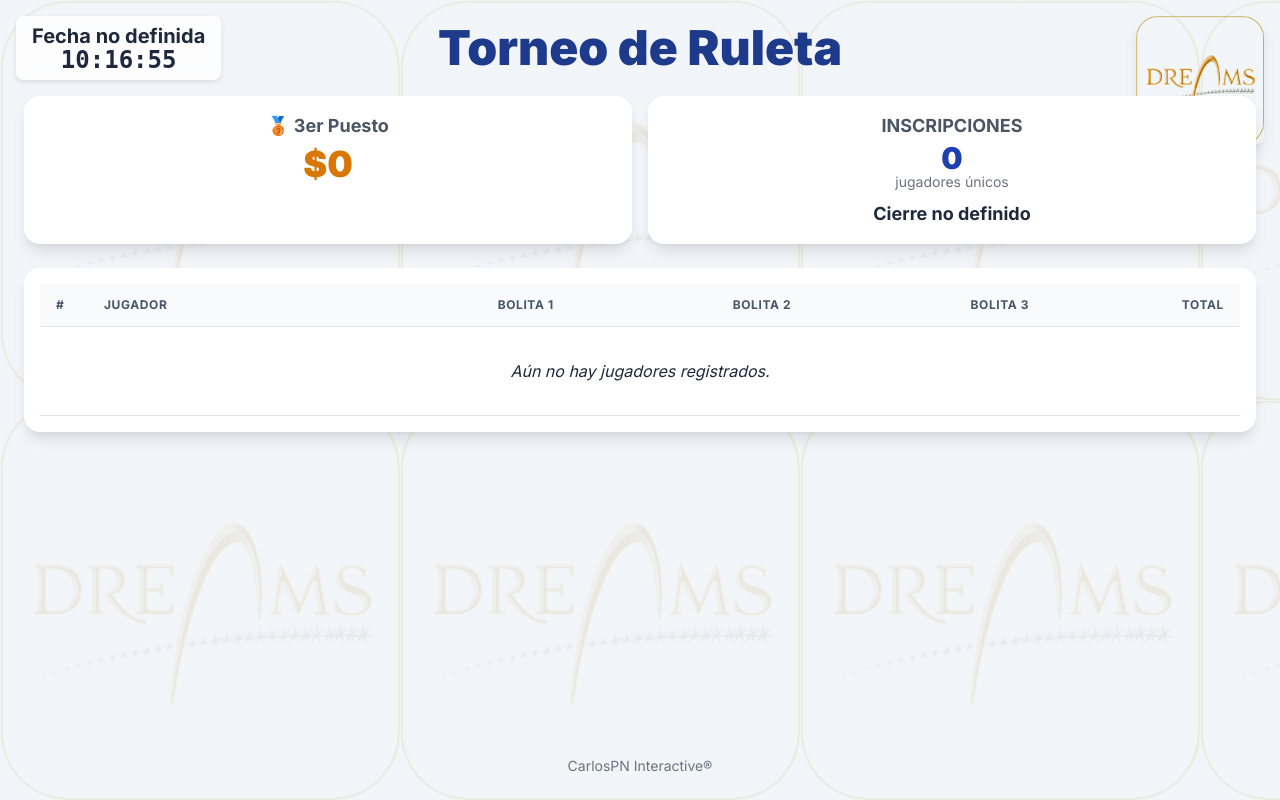
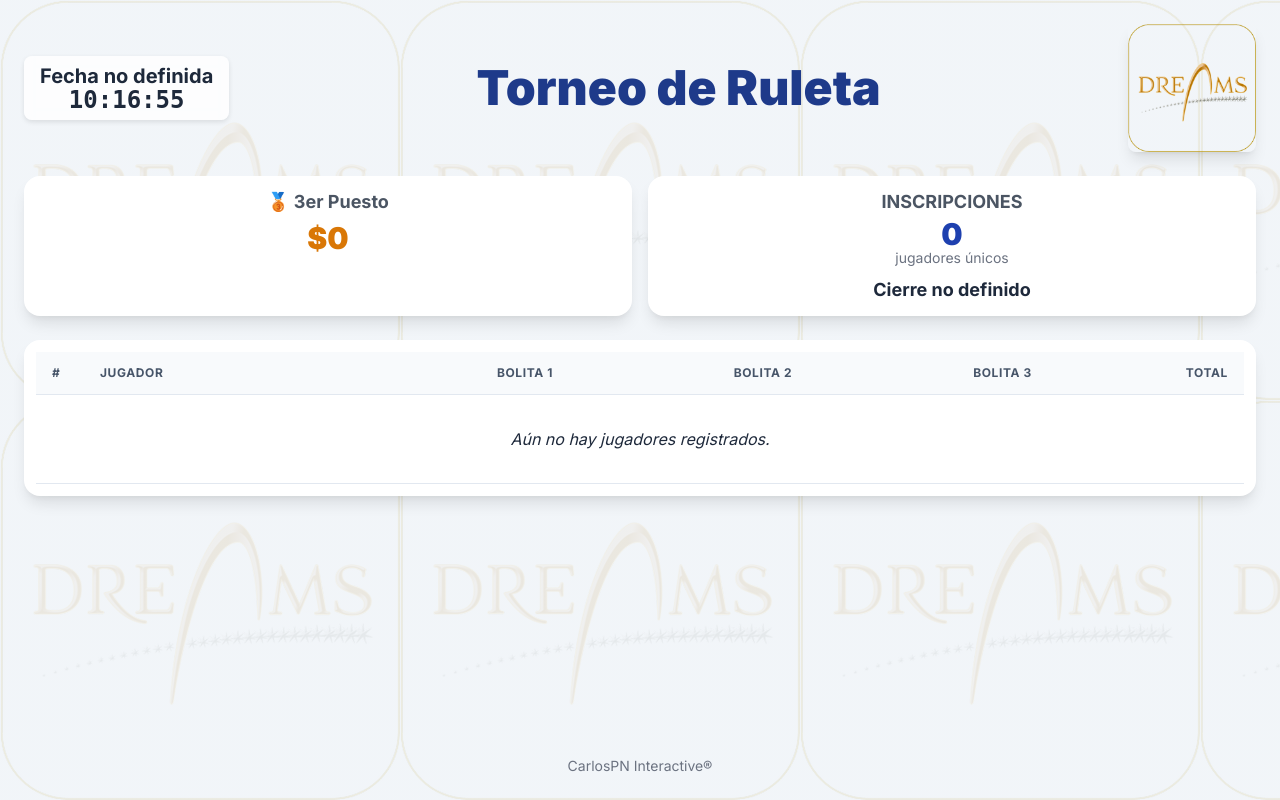
Before and after one commit to 33Javier33/torneo, a plain HTML site: page torneo/index.html in a window 1280 px wide. Drawn offline with nearby package versions, Linux system fonts and the light colour scheme.

Commit message:
Actualizar index.html

```diff
--- a/torneo/index.html
+++ b/torneo/index.html
@@ -33,14 +33,10 @@
         }
         .card {
             background-color: white;
-            padding: 1rem;
+            padding: 0.75rem;
             border-radius: 1rem;
             box-shadow: 0 10px 15px -3px rgba(0, 0, 0, 0.1), 0 4px 6px -2px rgba(0, 0, 0, 0.05);
             transition: all 0.3s ease-in-out;
-        }
-        .title-section {
-            margin-bottom: 1.5rem;
-            text-align: center;
         }
         .table-container {
             overflow-x: auto;
@@ -117,10 +113,6 @@
         .dark td.rank { color: #94a3b8; }
 
         #top-left-info {
-            position: fixed;
-            top: 1rem;
-            left: 1rem;
-            z-index: 100;
             padding: 0.5rem 1rem;
             border-radius: 0.5rem;
             background-color: rgba(255, 255, 255, 0.8);
@@ -212,24 +204,30 @@
 </head>
 <body>
 
-    <div id="top-left-info">
+    <!-- CAMBIO: Nueva estructura para el encabezado -->
+    <header class="container flex justify-between items-center mb-6">
+        <!-- Columna Izquierda: Fecha y Hora -->
+        <div id="top-left-info" class="flex-shrink-0">
             <div id="tournamentDate"></div>
             <div id="clock" class="clock">00:00:00</div>
         </div>
 
-    <a href="../" class="fixed top-4 right-4 z-10 block transition-transform duration-200 hover:scale-105">
+        <!-- Columna Central: Título -->
+        <div class="flex-grow text-center">
+            <h1 id="tournamentTitle" class="text-4xl md:text-5xl font-extrabold text-blue-900">Cargando...</h1>
+        </div>
+
+        <!-- Columna Derecha: Logo -->
+        <a href="../" class="flex-shrink-0 block transition-transform duration-200 hover:scale-105">
             <img src="img/dreams1.png"
                  alt="Logo del Casino y enlace a Planilla"
                  class="w-32 h-auto rounded-lg shadow-lg"
                  onerror="this.onerror=null;this.src='https://placehold.co/120x90/1e293b/f1f5f9?text=LOGO';">
         </a>
+    </header>
 
-    <div id="classificationView" class="w-full relative z-20">
-        <div class="container">
-            <div class="title-section">
-                <h1 id="tournamentTitle" class="text-4xl md:text-5xl font-extrabold text-blue-900 mb-2">Cargando...</h1>
-            </div>
-        </div>
+    <div id="classificationView" class="w-full">
+        <!-- El div del título se movió al nuevo header -->
 
         <div id="top-cards-grid" class="grid gap-4 mb-6 transition-all duration-500 ease-in-out w-full px-6 box-border">
             <div id="prize-card-container" class="card text-center">
@@ -244,11 +242,11 @@
 
             <div id="registration-card" class="card text-center">
                 <h2 class="text-lg font-bold text-gray-600">INSCRIPCIONES</h2>
-                <p id="totalPlayersDisplay" class="text-3xl font-extrabold text-blue-800 dark:text-blue-400">0</p>
+                <p id="totalPlayersDisplay" class="text-2xl md:text-3xl font-extrabold text-blue-800 dark:text-blue-400">0</p>
                 <p class="text-sm text-gray-500 dark:text-gray-400 -mt-1">jugadores únicos</p>
-                <p id="endTimeDisplay" class="font-bold text-lg mt-2"></p>
+                <p id="endTimeDisplay" class="font-bold text-base md:text-lg mt-2"></p>
                 <div id="warningMessage" class="hidden">
-                    <p id="countdownTimer" class="font-bold text-red-600 animate-pulse text-2xl font-mono"></p>
+                    <p id="countdownTimer" class="font-bold text-red-600 animate-pulse text-xl md:text-2xl font-mono"></p>
                 </div>
             </div>
 
@@ -266,7 +264,6 @@
     <footer class="container mt-auto pt-8 text-center text-gray-500 text-sm"><p>CarlosPN Interactive®</p></footer>
 
     <script>
-        // --- CAMBIO: Se ajusta el número de finalistas por tipo de torneo ---
         const TOURNAMENTS = {
             ruleta: { name: 'Torneo de Ruleta', type: 'roulette', finalistsCount: 5 },
             draw_poker: { name: 'Torneo de Draw Poker', rounds: ['Puntaje'], type: 'cards', finalistsCount: 6 },
@@ -290,7 +287,6 @@
             const tournamentType = getTournamentType();
             const tournament = TOURNAMENTS[tournamentType];
             if (!tournament) return;
-
             document.getElementById('tournamentTitle').textContent = tournament.name;
             document.getElementById('tournamentDate').textContent = getTournamentDate();
         }
@@ -349,7 +345,7 @@
             const currentView = views[prizeViewIndex];
             contentEl.classList.add('prize-exiting');
             setTimeout(() => {
-                contentEl.innerHTML = `<h2 class="text-lg font-bold text-gray-600 dark:text-gray-400">${currentView.title}</h2><p class="text-2xl md:text-4xl font-extrabold mt-1 ${currentView.color}">${currentView.value}</p>`;
+                contentEl.innerHTML = `<h2 class="text-base md:text-lg font-bold text-gray-600 dark:text-gray-400">${currentView.title}</h2><p class="text-2xl md:text-3xl font-extrabold mt-1 ${currentView.color}">${currentView.value}</p>`;
                 contentEl.classList.remove('prize-exiting');
             }, 300);
             prizeViewIndex = (prizeViewIndex + 1) % views.length;
@@ -411,27 +407,22 @@
             const allEntries = getClients().filter(c => !c.isTableBreak);
             const tournament = TOURNAMENTS[tournamentType];
             if (!tournament) return;
-
             const finalistsCount = tournament.finalistsCount || 6;
             const rounds = getTournamentRounds(tournamentType);
-
             const tableHeader = document.getElementById('tableHeader');
             let headerHTML = '<tr><th class="w-12">#</th><th>Jugador</th>';
             rounds.forEach(round => { headerHTML += `<th class="text-right">${round}</th>`; });
             headerHTML += '<th class="text-right">Total</th></tr>';
             tableHeader.innerHTML = headerHTML;
-
             const bestEntries = getBestEntryPerPlayer(allEntries, tournamentType);
             const playersWithScores = bestEntries.map(client => ({ ...client, totalScore: calculateTotal(client, tournamentType) }));
             playersWithScores.sort((a, b) => b.totalScore - a.totalScore);
-
             const tableBody = document.getElementById('tableBody');
             if (playersWithScores.length === 0) {
                 const colSpan = (rounds ? rounds.length : 0) + 3;
                 tableBody.innerHTML = `<tr><td colspan="${colSpan}" class="text-center italic py-8">Aún no hay jugadores registrados.</td></tr>`;
                 return;
             }
-
             let bodyHTML = '';
             playersWithScores.forEach((player, index) => {
                 const rowClass = index < finalistsCount ? 'finalist-row' : '';
@@ -545,7 +536,7 @@
             const allEntries = getClients().filter(c => !c.isTableBreak);
             const uniquePlayers = new Set(allEntries.map(c => c.rut));
             const summaryCard = document.getElementById('summary-card');
-            summaryCard.innerHTML = `<h2 class="text-lg font-bold text-gray-600">RESUMEN DEL TORNEO</h2><div class="my-2 py-2 border-y-2 border-gray-100 dark:border-gray-700"><h3 class="text-sm text-gray-500 dark:text-gray-400">POZO A REPARTIR</h3><p class="text-2xl md:text-3xl font-extrabold text-blue-800 dark:text-blue-400">$${formatNumber(prizePool)}</p></div><div><h3 class="text-sm text-gray-500 dark:text-gray-400">TOTAL INSCRITOS</h3><p class="text-2xl md:text-3xl font-extrabold text-blue-800 dark:text-blue-400">${uniquePlayers.size}</p></div>`;
+            summaryCard.innerHTML = `<h2 class="text-base md:text-lg font-bold text-gray-600">RESUMEN</h2><div class="my-1 py-1 border-y-2 border-gray-100 dark:border-gray-700"><h3 class="text-xs text-gray-500 dark:text-gray-400">POZO</h3><p class="text-xl md:text-2xl font-extrabold text-blue-800 dark:text-blue-400">$${formatNumber(prizePool)}</p></div><div><h3 class="text-xs text-gray-500 dark:text-gray-400">INSCRITOS</h3><p class="text-xl md:text-2xl font-extrabold text-blue-800 dark:text-blue-400">${uniquePlayers.size}</p></div>`;
         }
 
         function updateCountdownDisplay() {
```
Lines whose indentation alone changed are shown as unchanged.
